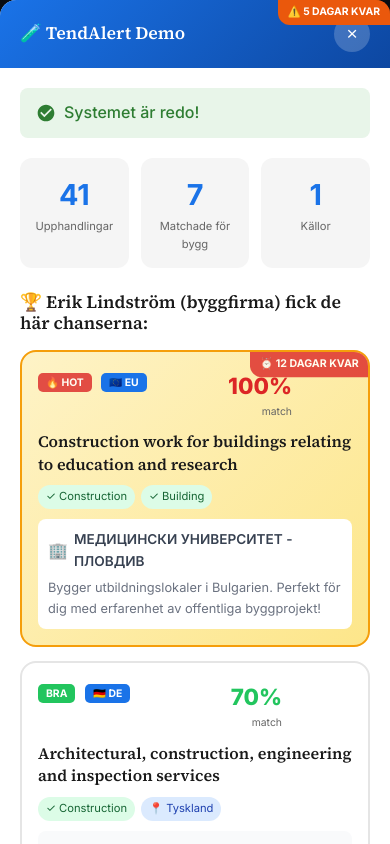
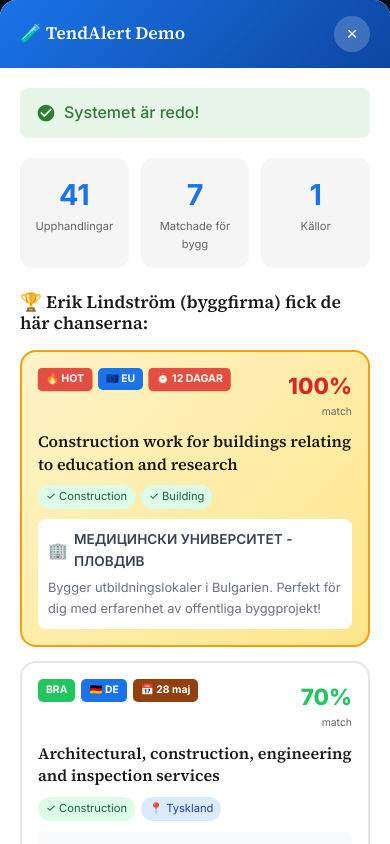
Before and after one commit to stackgrade/upphandling24, a plain HTML site: page index.html in a window 390 px wide. Both pictures are taken after a click on the button "🚀 Visa hur det funkar". Shown: the part 890-1734 px from the top of the page. Drawn offline with Linux system fonts and the light colour scheme.

Commit message:
FIX: deadline badges now use flexbox instead of position:absolute - no more overlap on mobile

```diff
--- a/index.html
+++ b/index.html
@@ -1353,12 +1353,12 @@
                 </h4>
 
                 <!-- TENDER CARD 1 - TOP MATCH with URGENCY -->
-                <div style="background: linear-gradient(135deg, #fef3c7, #fde68a); border-radius: 16px; padding: 16px; margin-bottom: 14px; border: 2px solid #f59e0b; position: relative; overflow: hidden;">
-                    <div style="position: absolute; top: 0; right: 0; background: #dc2626; color: white; padding: 4px 10px; font-size: 0.65rem; font-weight: 700; border-radius: 0 14px 0 12px; animation: urgentPulse 2s infinite;">⏰ 12 DAGAR KVAR</div>
-                    <div style="display: flex; justify-content: space-between; align-items: start; margin-bottom: 10px; padding-right: 60px;">
-                        <div>
+                <div style="background: linear-gradient(135deg, #fef3c7, #fde68a); border-radius: 16px; padding: 16px; margin-bottom: 14px; border: 2px solid #f59e0b;">
+                    <div style="display: flex; justify-content: space-between; align-items: flex-start; margin-bottom: 10px; flex-wrap: wrap; gap: 6px;">
+                        <div style="display: flex; flex-wrap: wrap; gap: 6px; flex: 1;">
                             <span style="background: #dc2626; color: white; padding: 3px 8px; border-radius: 5px; font-size: 0.65rem; font-weight: 700; text-transform: uppercase; animation: urgentPulse 2s infinite;">🔥 HOT</span>
-                            <span style="background: #1a73e8; color: white; padding: 3px 8px; border-radius: 5px; font-size: 0.65rem; font-weight: 700; margin-left: 5px;">🇪🇺 EU</span>
+                            <span style="background: #1a73e8; color: white; padding: 3px 8px; border-radius: 5px; font-size: 0.65rem; font-weight: 700;">🇪🇺 EU</span>
+                            <span style="background: #dc2626; color: white; padding: 3px 8px; border-radius: 5px; font-size: 0.65rem; font-weight: 700; animation: urgentPulse 2s infinite;">⏰ 12 DAGAR</span>
                         </div>
                         <div style="text-align: right;">
                             <div style="font-size: 1.4rem; font-weight: 800; color: #dc2626;">100%</div>
@@ -1385,11 +1385,11 @@
 
                 <!-- TENDER CARD 2 with deadline -->
                 <div style="background: white; border-radius: 16px; padding: 16px; margin-bottom: 14px; border: 2px solid #e5e5e5;">
-                    <div style="position: absolute; top: 0; right: 0; background: #92400e; color: white; padding: 4px 10px; font-size: 0.65rem; font-weight: 700; border-radius: 0 14px 0 12px;">📅 28 maj 2026</div>
-                    <div style="display: flex; justify-content: space-between; align-items: start; margin-bottom: 10px; padding-right: 70px;">
-                        <div>
+                    <div style="display: flex; justify-content: space-between; align-items: flex-start; margin-bottom: 10px; flex-wrap: wrap; gap: 6px;">
+                        <div style="display: flex; flex-wrap: wrap; gap: 6px; flex: 1;">
                             <span style="background: #22c55e; color: white; padding: 3px 8px; border-radius: 5px; font-size: 0.65rem; font-weight: 700; text-transform: uppercase;">BRA</span>
-                            <span style="background: #1a73e8; color: white; padding: 3px 8px; border-radius: 5px; font-size: 0.65rem; font-weight: 700; margin-left: 5px;">🇩🇪 DE</span>
+                            <span style="background: #1a73e8; color: white; padding: 3px 8px; border-radius: 5px; font-size: 0.65rem; font-weight: 700;">🇩🇪 DE</span>
+                            <span style="background: #92400e; color: white; padding: 3px 8px; border-radius: 5px; font-size: 0.65rem; font-weight: 700;">📅 28 maj</span>
                         </div>
                         <div style="text-align: right;">
                             <div style="font-size: 1.4rem; font-weight: 800; color: #22c55e;">70%</div>
@@ -1416,11 +1416,11 @@
 
                 <!-- TENDER CARD 3 - closing soon -->
                 <div style="background: white; border-radius: 16px; padding: 16px; margin-bottom: 14px; border: 2px solid #f59e0b;">
-                    <div style="position: absolute; top: 0; right: 0; background: #ea580c; color: white; padding: 4px 10px; font-size: 0.65rem; font-weight: 700; border-radius: 0 14px 0 12px;">⚠️ 5 DAGAR KVAR</div>
-                    <div style="display: flex; justify-content: space-between; align-items: start; margin-bottom: 10px; padding-right: 70px;">
-                        <div>
+                    <div style="display: flex; justify-content: space-between; align-items: flex-start; margin-bottom: 10px; flex-wrap: wrap; gap: 6px;">
+                        <div style="display: flex; flex-wrap: wrap; gap: 6px; flex: 1;">
                             <span style="background: #f59e0b; color: white; padding: 3px 8px; border-radius: 5px; font-size: 0.65rem; font-weight: 700; text-transform: uppercase;">MEDIUM</span>
-                            <span style="background: #1a73e8; color: white; padding: 3px 8px; border-radius: 5px; font-size: 0.65rem; font-weight: 700; margin-left: 5px;">🇩🇪 DE</span>
+                            <span style="background: #1a73e8; color: white; padding: 3px 8px; border-radius: 5px; font-size: 0.65rem; font-weight: 700;">🇩🇪 DE</span>
+                            <span style="background: #ea580c; color: white; padding: 3px 8px; border-radius: 5px; font-size: 0.65rem; font-weight: 700;">⚠️ 5 DAGAR</span>
                         </div>
                         <div style="text-align: right;">
                             <div style="font-size: 1.4rem; font-weight: 800; color: #f59e0b;">50%</div>
```
